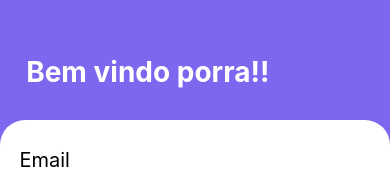
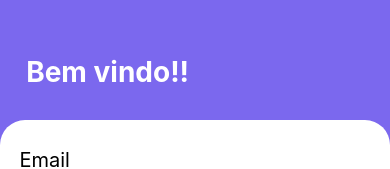
Before and after one commit to HeannaReis/TCC_ReactNative, a React Native app in the folder appLocPet/: screen /SignIn in a window 390 px wide. Shown: the top 169 px of the page. Built offline with nearby package versions, Linux system fonts and the light colour scheme.

Commit message:
Update SignIn

```diff
--- a/appLocPet/src/pages/Signin/index.js
+++ b/appLocPet/src/pages/Signin/index.js
@@ -16,7 +16,7 @@ export default function SignIn(){
          animation="fadeInLeft"
          delay={500}
          style={styles.containerHeader}>
-            <Text style={styles.message}> Bem vindo porra!! </Text>
+            <Text style={styles.message}> Bem vindo!! </Text>
         </Animatable.View>
 
         <Animatable.View animation="fadeInUp" style={styles.containerForm}>
```
